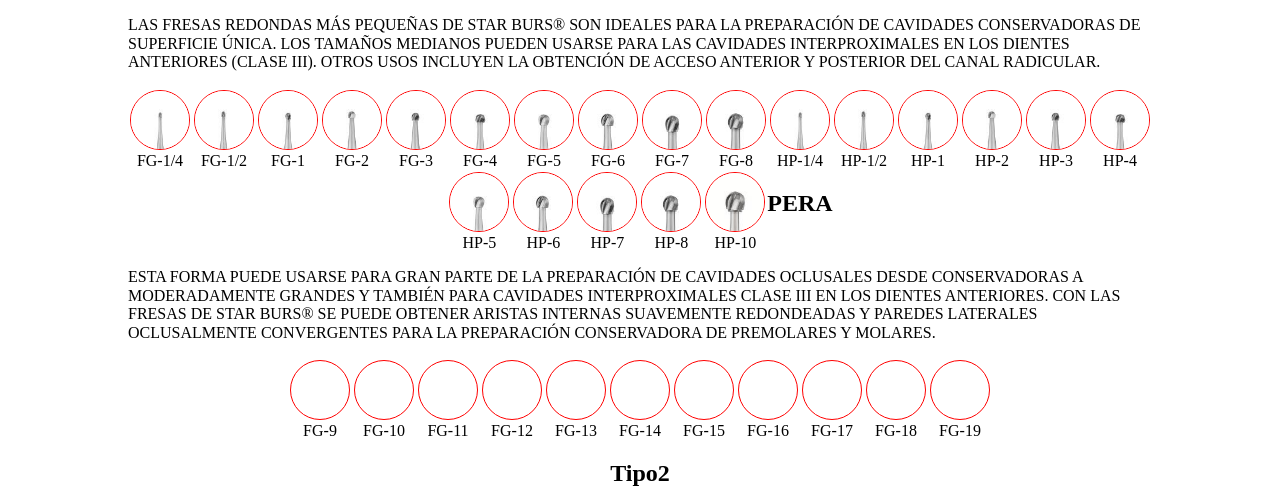
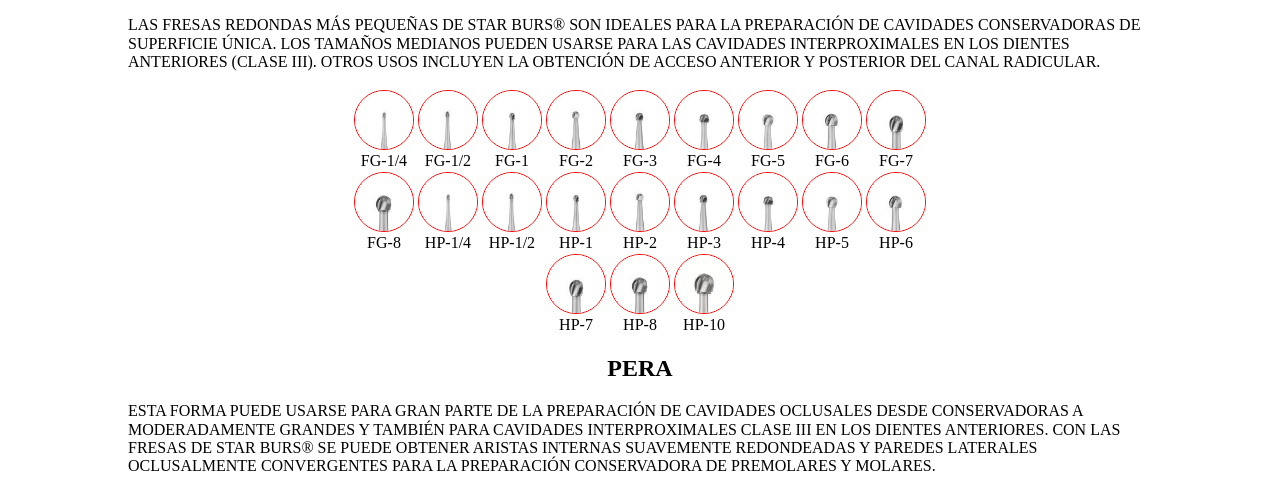
Before and after one commit to etvb/Osi, a plain HTML site: page producto.html in a window 1280 px wide. Shown: the part 297-786 px from the top of the page. Drawn offline with Linux system fonts and the light colour scheme.

Commit message:
alineamos la primera parte

```diff
--- a/css/estilos.css
+++ b/css/estilos.css
@@ -236,13 +236,21 @@
 	text-align: center;
 }
 
-.Producto-tipo1{
+.Producto-tipo1, .Producto-tipo2{
 	display: flex;
 	flex-wrap: wrap;
+	/*flex-direction: column;*/
 	justify-content: center;
+
 }
 
-.Producto-tipo1 figure{
+.Producto-tipo1{
+	width: 60%;
+	margin: auto;
+
+}
+
+.Producto-tipo1 figure, .Producto-tipo2 figure{
 	margin: 0;
 }
 
--- a/producto.html
+++ b/producto.html
@@ -42,54 +42,54 @@
 					<p class="items-figcaption">FG-10dfz0</p>
 				</div> -->
 				<!-- FG -->
-				<figure>
+				<figure class="fg">
 					<div class="items">
 						<img src="img/fg-1q.jpg" alt="fg-1/4">
 					</div>
 					<figcaption class="items-figcaption">FG-1/4</figcaption>
 				</figure>
-				<figure>
+				<figure class="fg">
 					<div class="items">
 						<img src="img/fg-1m.jpg" alt="fg-1/2">
 					</div>
 					<figcaption class="items-figcaption">FG-1/2</figcaption>
 				</figure>
-				<figure>
+				<figure class="fg">
 					<div class="items"><img src="img/fg-1.jpg" alt="FG-1"></div>
 					<figcaption class="items-figcaption">FG-1</figcaption>
 				</figure>
-				<figure>
+				<figure class="fg">
 					<div class="items"><img src="img/fg-2.jpg" alt="FG-2"></div>
 					<figcaption class="items-figcaption">FG-2</figcaption>
 				</figure>
-				<figure>
+				<figure class="fg">
 					<div class="items"><img src="img/fg-3.jpg" alt=""></div>
 					<figcaption class="items-figcaption">FG-3</figcaption>
 				</figure>
-				<figure>
+				<figure class="fg">
 					<div class="items"><img src="img/fg-4.jpg" alt=""></div>
 					<figcaption class="items-figcaption">FG-4</figcaption>
 				</figure>
-				<figure>
+				<figure class="fg">
 					<div class="items"><img src="img/fg-5.jpg" alt=""></div>
 					<figcaption class="items-figcaption">FG-5</figcaption>
 				</figure>
-				<figure>
+				<figure class="fg">
 					<div class="items"><img src="img/fg-6.jpg" alt=""></div>
 					<figcaption class="items-figcaption">FG-6</figcaption>
 				</figure>
-				<figure>
+				<figure class="fg">
 					<div class="items"><img src="img/fg-7.jpg" alt=""></div>
 					<figcaption class="items-figcaption">FG-7</figcaption>
 				</figure>
-				<figure>
+				<figure class="fg">
 					<div class="items"><img src="img/fg-8.jpg" alt=""></div>
 					<figcaption class="items-figcaption">FG-8</figcaption>
 				</figure>
 
 				<!-- HP -->
 				<figure>
-					<div class="items">
+					<div class="items" >
 						<img src="img/fg-1q.jpg" alt="fg-1/4">
 					</div>
 					<figcaption class="items-figcaption">HP-1/4</figcaption>
@@ -136,9 +136,12 @@
 					<div class="items"><img src="img/hp-10.jpg" alt=""></div>
 					<figcaption class="items-figcaption">HP-10</figcaption>
 				</figure>
-				<!-- pera -->
-				<h2>PERA</h2>
-				<p>ESTA FORMA PUEDE USARSE PARA GRAN PARTE DE LA PREPARACIÓN DE CAVIDADES OCLUSALES DESDE CONSERVADORAS A MODERADAMENTE GRANDES Y TAMBIÉN PARA CAVIDADES INTERPROXIMALES CLASE III EN LOS DIENTES ANTERIORES. CON LAS FRESAS DE STAR BURS® SE PUEDE OBTENER ARISTAS INTERNAS SUAVEMENTE REDONDEADAS Y PAREDES LATERALES OCLUSALMENTE CONVERGENTES PARA LA PREPARACIÓN CONSERVADORA DE PREMOLARES Y MOLARES.</p>
+			</section>
+
+			<!-- pera -->
+			<h2>PERA</h2>
+			<p>ESTA FORMA PUEDE USARSE PARA GRAN PARTE DE LA PREPARACIÓN DE CAVIDADES OCLUSALES DESDE CONSERVADORAS A MODERADAMENTE GRANDES Y TAMBIÉN PARA CAVIDADES INTERPROXIMALES CLASE III EN LOS DIENTES ANTERIORES. CON LAS FRESAS DE STAR BURS® SE PUEDE OBTENER ARISTAS INTERNAS SUAVEMENTE REDONDEADAS Y PAREDES LATERALES OCLUSALMENTE CONVERGENTES PARA LA PREPARACIÓN CONSERVADORA DE PREMOLARES Y MOLARES.</p>
+			<section class="Producto-tipo2">
 				<figure>
 					<div class="items"><img src="img/fg-9.jpg" alt=""></div>
 					<figcaption class="items-figcaption">FG-9</figcaption>
@@ -183,6 +186,7 @@
 					<div class="items"><img src="img/3.jpg" alt=""></div>
 					<figcaption class="items-figcaption">FG-19</figcaption>
 				</figure>
+			</section>
 				<!--<figure>
 					<div class="items"><img src="img/3.jpg" alt=""></div>
 					<figcaption class="items-figcaption">FG-20</figcaption>
@@ -399,7 +403,7 @@
 					<div class="items"><img src="img/3.jpg" alt=""></div>
 					<figcaption class="items-figcaption">FG-73</figcaption>
 				</figure> -->
-			</section>
+
 			<section class="Producto-tipo2">
 				<h2>Tipo2</h2>
 			</section>
```
